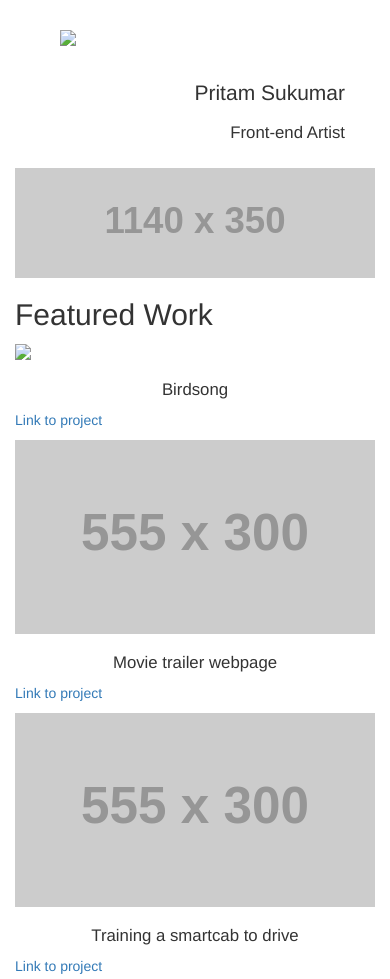
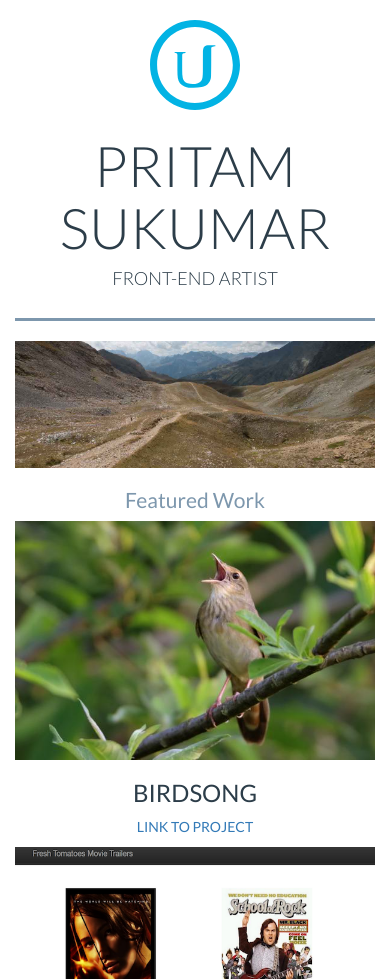
Before and after one commit to pritamps/Portfolio, a website: page index.html in a window 390 px wide. Shown: the top 979 px of the page. Drawn offline with Linux system fonts and the light colour scheme; placeholder pictures from the web are drawn by us.

Commit message:
Ready for submission

```diff
--- a/css/style.css
+++ b/css/style.css
@@ -14,38 +14,58 @@
  * Licensed under MIT (https://github.com/twbs/bootstrap/blob/master/LICENSE)
  */
 /*! normalize.css v3.0.3 | MIT License | github.com/necolas/normalize.css */
-@media only screen and (max-width: 600px) {
+
+body {
+  font-family: 'Lato', sans-serif;
+  color: #2c3d49;
+  font-weight: 400;
+}
+
+@media only screen and (max-width: 992px) {
   /*Reduce header image size on small screens*/
   h1 {
+    font-size: 1.8em;
+    text-align: center;
+  }
+  h4 {
+    font-size: 1.3em;
+    text-align: center;
+  }
+  h2 {
     font-size: 1.5em;
     text-align: center;
   }
+
   h3 {
-    font-size: 1.2em;
     text-align: center;
   }
-  .header_row img {
-    width: 100%;
-    align-content: center;
+  img.header_img{
+    width: 25%;
+    margin: 0 auto;
+    margin-top: 15px;
   }
 
 }
-.right-align {
-  text-align: right;
+
+h2 {
+  color: #7d97ad;
 }
 
-/*Set image maximum width for responsiveness, and padding to make it look good*/
-img {
-    max-width: 100%;
+h1 {
+  color: #2c3d49;
+  font-weight: 300;
+  font-size: 4em;
 }
-.header_row {
-  vertical-align: middle;
-  height: 100%;
-  padding:15px;]
-  display:flex;
-  flex-wrap: wrap;
+
+h4 {
+  color: #2c3d49;
+  font-weight: 300;
 }
-.header_row img {
-  padding: 15px;
-  width:25%;
+
+hr {
+  border-top: 3px solid #7d97ad;
 }
+img.header_img {
+  margin-top: 15px;
+  height: 100px;
+}
--- a/index.html
+++ b/index.html
@@ -1,54 +1,63 @@
 <!DOCTYPE html>
 <html>
+
 <head>
+  <link href="https://fonts.googleapis.com/css?family=Lato:300,400" rel="stylesheet">
   <link href="css/bootstrap.css" rel="stylesheet">
   <link href="css/style.css" rel="stylesheet">
 </head>
+
 <body>
   <div class="container">
-      <div class="header_row">
-        <div class="col-sm-6 col-md-6">
-            <img class="header_img" src="img/udacity_logo.svg">
+
+    <div class="row">
+      <div class="col-md-6" >
+        <img class="img-responsive header_img" src="img/udacity_logo.svg" alt="Company Logo">
       </div>
-        <div class="col-sm-6 col-md-6">
-          <h1 class="right-align">Pritam Sukumar</h1>
-          <h3 class="right-align">Front-end Artist</h3>
+      <div class="col-md-6 text-right text-uppercase">
+        <h1>Pritam Sukumar</h1>
+        <h4>Front-end Artist</h4>
       </div>
     </div>
+
     <div class="row">
       <div class="col-md-12">
-          <img src="http://placehold.it/1140x350">
+        <hr>
       </div>
     </div>
+
+    <div class="row">
+      <div class="col-md-12">
+        <img class="img-responsive" src="img/header_mountains.jpg">
+      </div>
+    </div>
+
     <div class="row">
       <div class="col-md-12">
         <h2>Featured Work</h2>
       </div>
     </div>
-      <div class="row">
-        <div class="col-md-6">
-          <img src="img/bird_song.jpg">
+
+    <div class="row text-center text-uppercase">
+      <div class="col-md-4">
+        <img class="img-responsive" src="img/bird_song.jpg" alt="Birdsong Project">
         <h3>Birdsong</h3>
         <p><a href="https://github.com/pritamps/birdsong">Link to project</a></p>
       </div>
-        <div class="col-md-6">
-          <img src="http://placehold.it/555x300">
+
+      <div class="col-md-4">
+        <img class="img-responsive" src="img/tomatoes.png" alt="Movie Trailer Webpage">
         <h3>Movie trailer webpage</h3>
         <p><a href="https://github.com/pritamps/movie_trailer_webpage">Link to project</a></p>
       </div>
-      </div>
-      <div class="row">
-        <div class="col-md-6">
-          <img src="http://placehold.it/555x300">
-          <h3>Training a smartcab to drive</h3>
+
+      <div class="col-md-4">
+        <img class="img-responsive" src="img/smartcab.png" alt="Training a smartcab">
+        <h3>Smartcab learning</h3>
         <p><a href="https://github.com/pritamps/machine-learning/tree/master/projects/smartcab">Link to project</a></p>
       </div>
-        <div class="col-md-6">
-          <img src="http://placehold.it/555x300">
-          <h3>Machine Learning for Student Intervention</h3>
-          <p><a href="https://github.com/pritamps/machine-learning/tree/master/projects/student_intervention">Link to project</a></p>
     </div>
-      </div>
+
   </div>
 </body>
 </html>
```
Also changed, not shown: Gruntfile.js (added, +35 -0 lines), package.json (added, +32 -0 lines), css/bootstrap.css, img/bird_song.jpg (added), img/header_mountains.jpg (added), img/header_mountains_small.jpg (added), img/smartcab.png (added), img/tomatoes.png (added), img/udacity_logo.svg (added), js/main.js (added), 1 other file. Lines whose indentation alone changed are shown as unchanged.
